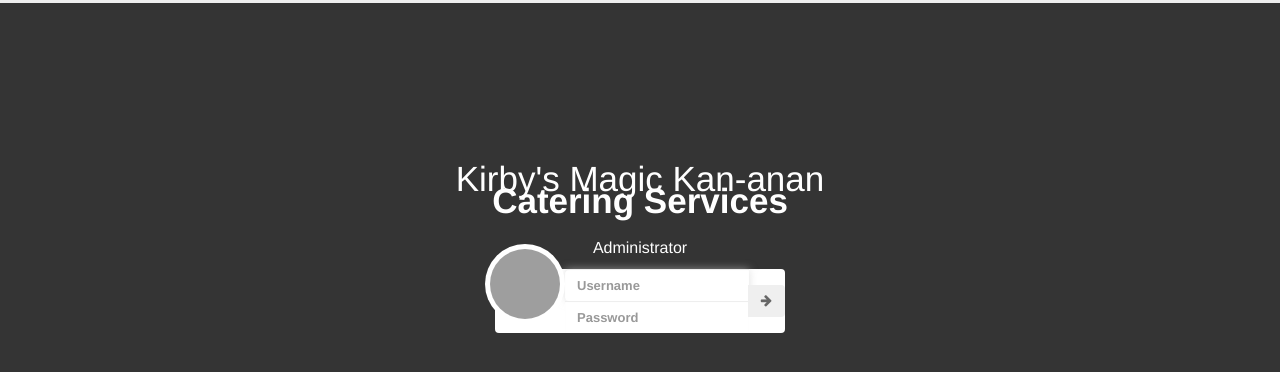
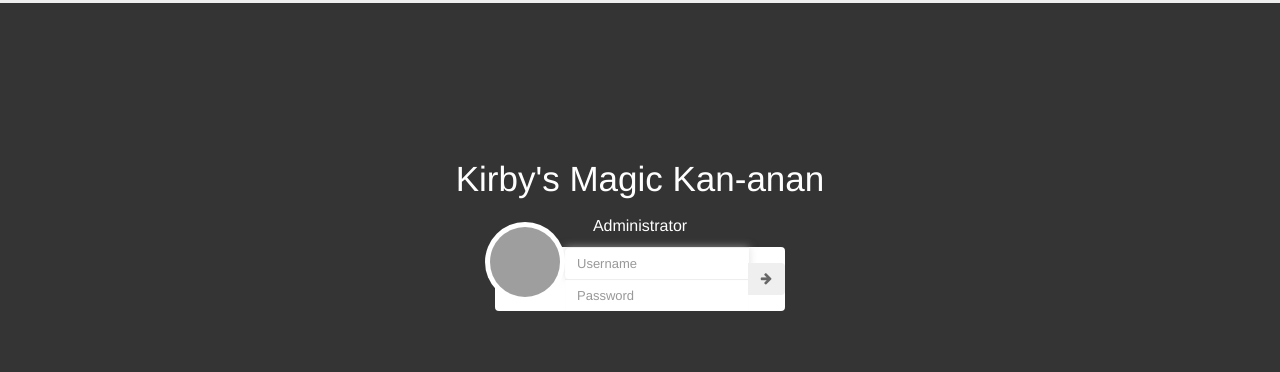
Before and after one commit to Doggie-1/OnlineCatering, a PHP site: page /admin/index.php in a window 1280 px wide. Shown: the top 372 px of the page. Run offline with PHP 8.4, Linux system fonts and the light colour scheme; grey boxes are pictures that could not be loaded.

Commit message:
Another changes to the catering's name

```diff
--- a/admin/index.php
+++ b/admin/index.php
@@ -6,7 +6,7 @@
 <div class="lockscreen-wrapper">
   <div class="lockscreen-logo">
 
-    <a style = "color:white;" href="../index.php">Kirby's Magic Kan-anan <b>Catering Services</a>
+    <a style = "color:white;" href="../index.php">Kirby's Magic Kan-anan</a>
   </div>
   <!-- User name -->
   <div class="lockscreen-name">Administrator</div>
```
